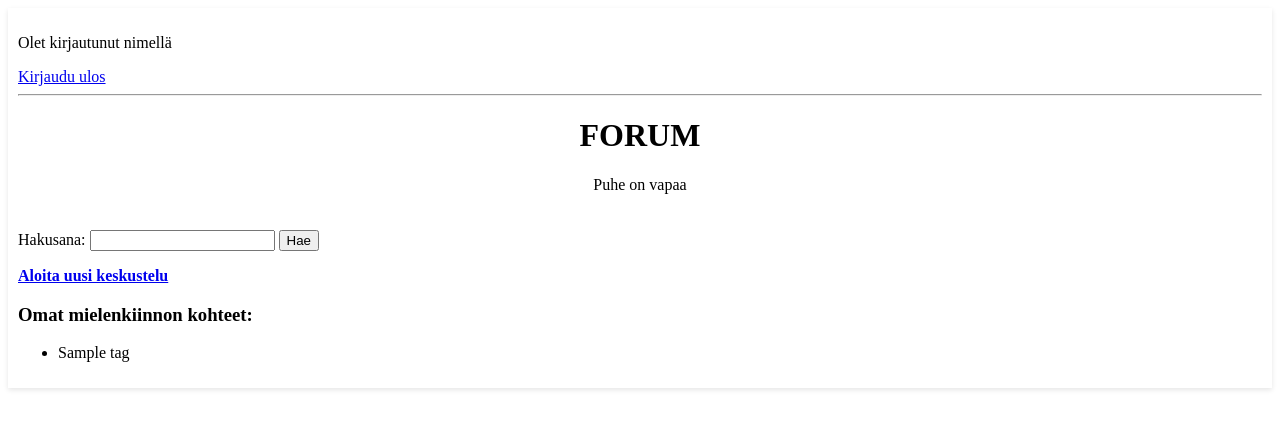
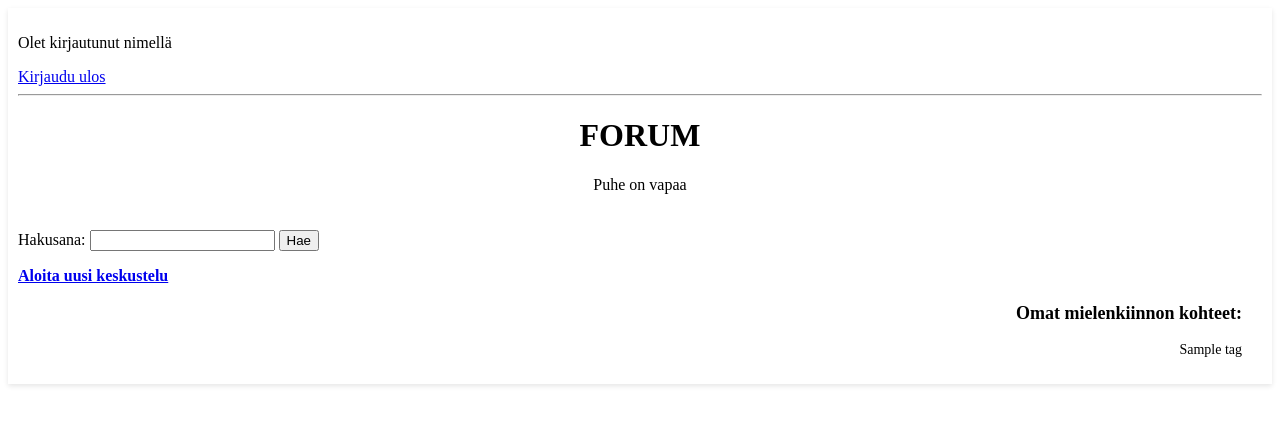
Before and after one commit to MrRuho/WEPSovellus, a Flask app: template templates/topics.html in a window 1280 px wide. Shown: the top 429 px of the page. Run offline with Flask 3, Linux system fonts and the light colour scheme; the template is opened without the code that fills it: most values are stand-ins (such as "Sample title", 1, 10 or a date in 2020).

Commit message:
Small changes and experiments to the main page visual appearance

```diff
--- a/static/styles.css
+++ b/static/styles.css
@@ -14,3 +14,43 @@
     box-shadow: 0 2px 5px rgba(0, 0, 0, 0.1);
     z-index: 100;
 }
+
+.navbar-right {
+    text-align: right;
+    margin-right: 20px; /* Lisää tarvittaessa enemmän tilaa */
+}
+
+.navbar-right h3 {
+    font-size: 18px;
+}
+
+.navbar-right ul {
+    list-style: none;
+    padding: 0;
+}
+
+.navbar-right ul li {
+    margin-bottom: 5px;
+    font-size: 14px;
+}
+
+.navbar-buttons a {
+    margin-right: 10px;
+}
+
+a.custom-button,
+input[type="submit"].custom-button {
+    background-color: transparent;
+    padding: 1px 1px;
+    border: none;
+    margin: 0;
+    border-radius: 0;
+    text-decoration: none;
+    color: #498ff7;
+}
+
+a.custom-button:hover,
+input[type="submit"].custom-button:hover {
+    background-color: transparent;
+    color: #000;
+}
```
